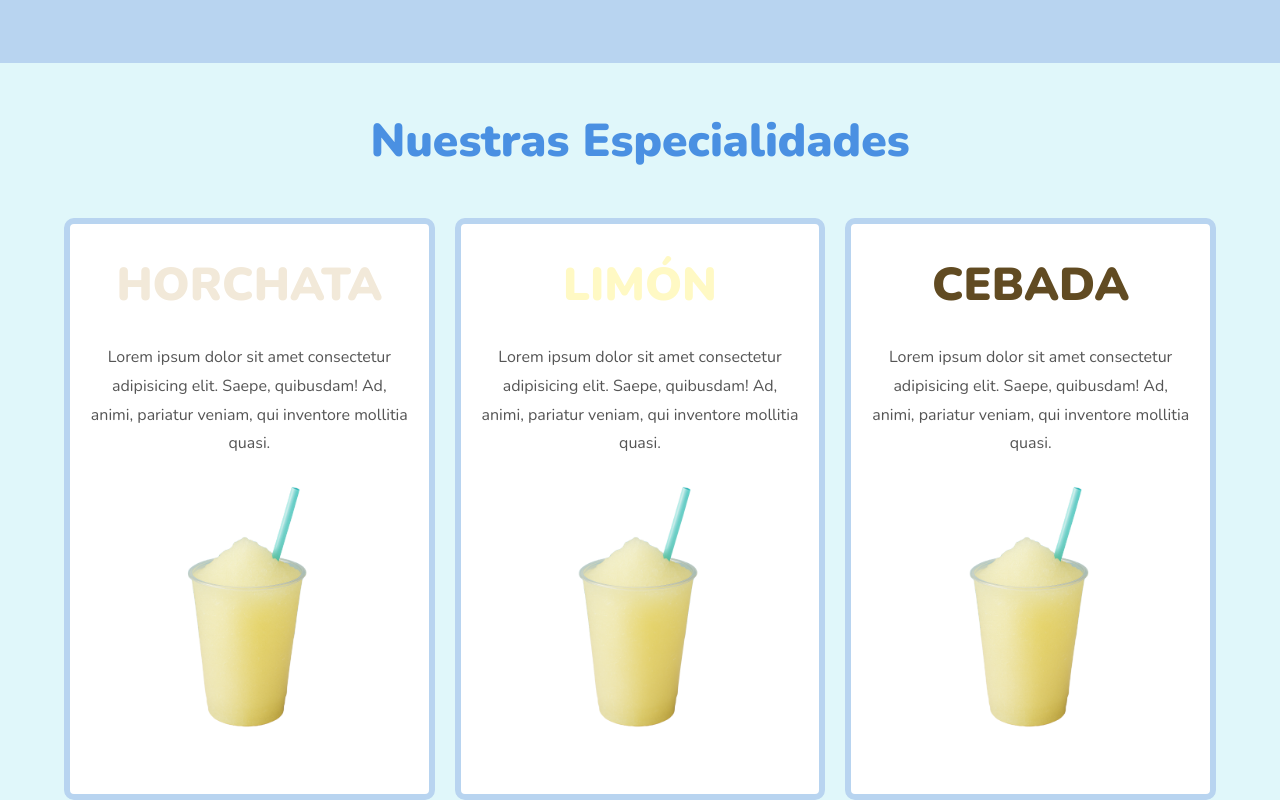
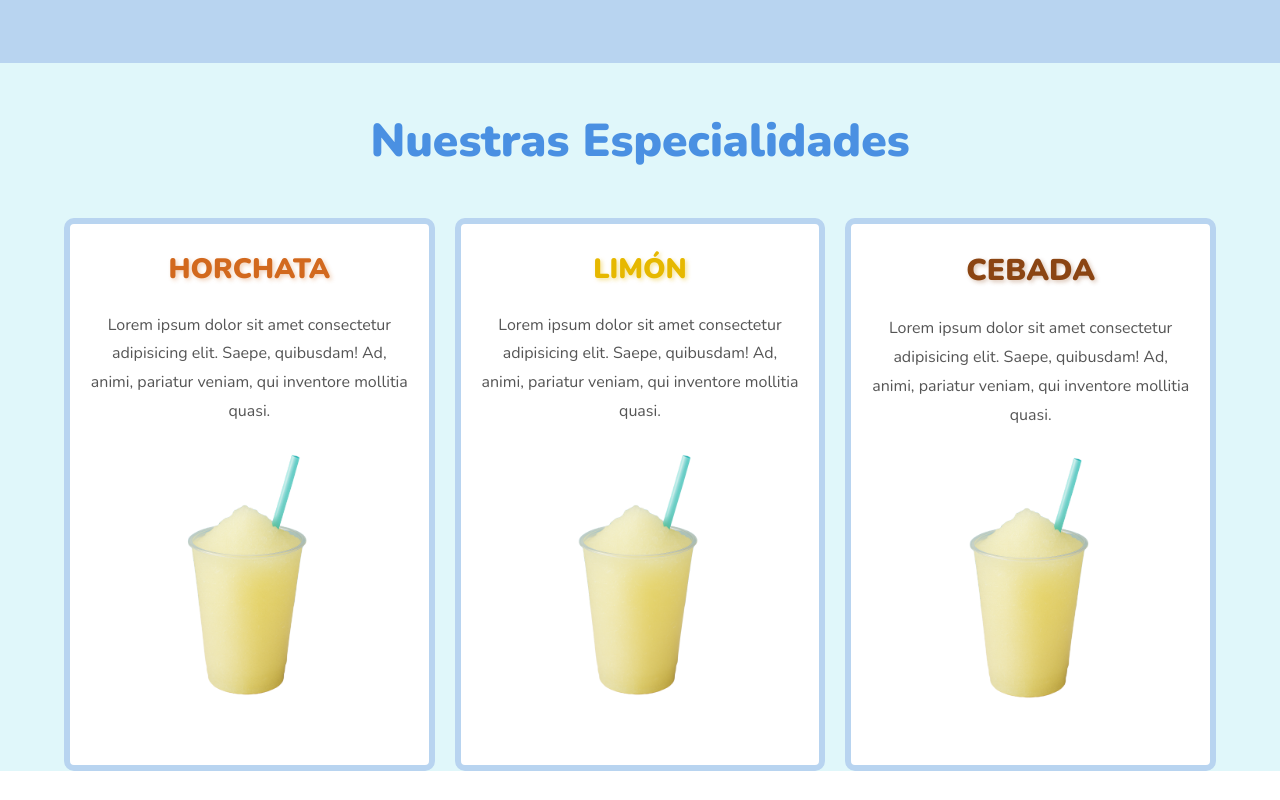
Before and after one commit to AlexRg32/helados-caldos, a website built with Vite: page index.html in a window 1280 px wide. Shown: the part 1077-1877 px from the top of the page. After the commit the page ends 1848 px from the top, so only its background shows below. Built offline with nearby package versions, Linux system fonts and the light colour scheme.

Commit message:
sombras añadidas

```diff
--- a/src/css/style.css
+++ b/src/css/style.css
@@ -448,11 +448,17 @@ img {
 }
 
 .destacado__heading--horchata {
-  color: #f2e9d9;
+  color: #D2691E;
+  font-size: 2.8rem;
+  text-shadow: 2px 2px 4px rgba(210, 105, 30, 0.3);
 }
 .destacado__heading--limon {
-  color: var(--limon);
+   color: #E6B800;
+   font-size: 2.8rem;
+   text-shadow: 2px 2px 4px rgba(230, 184, 0, 0.4);
 }
 .destacado__heading--cebada {
-  color: #614b22;
+  color: #8B4513;
+  font-size: 3rem;
+  text-shadow: 2px 2px 4px rgba(139, 69, 19, 0.3);
 }
```
